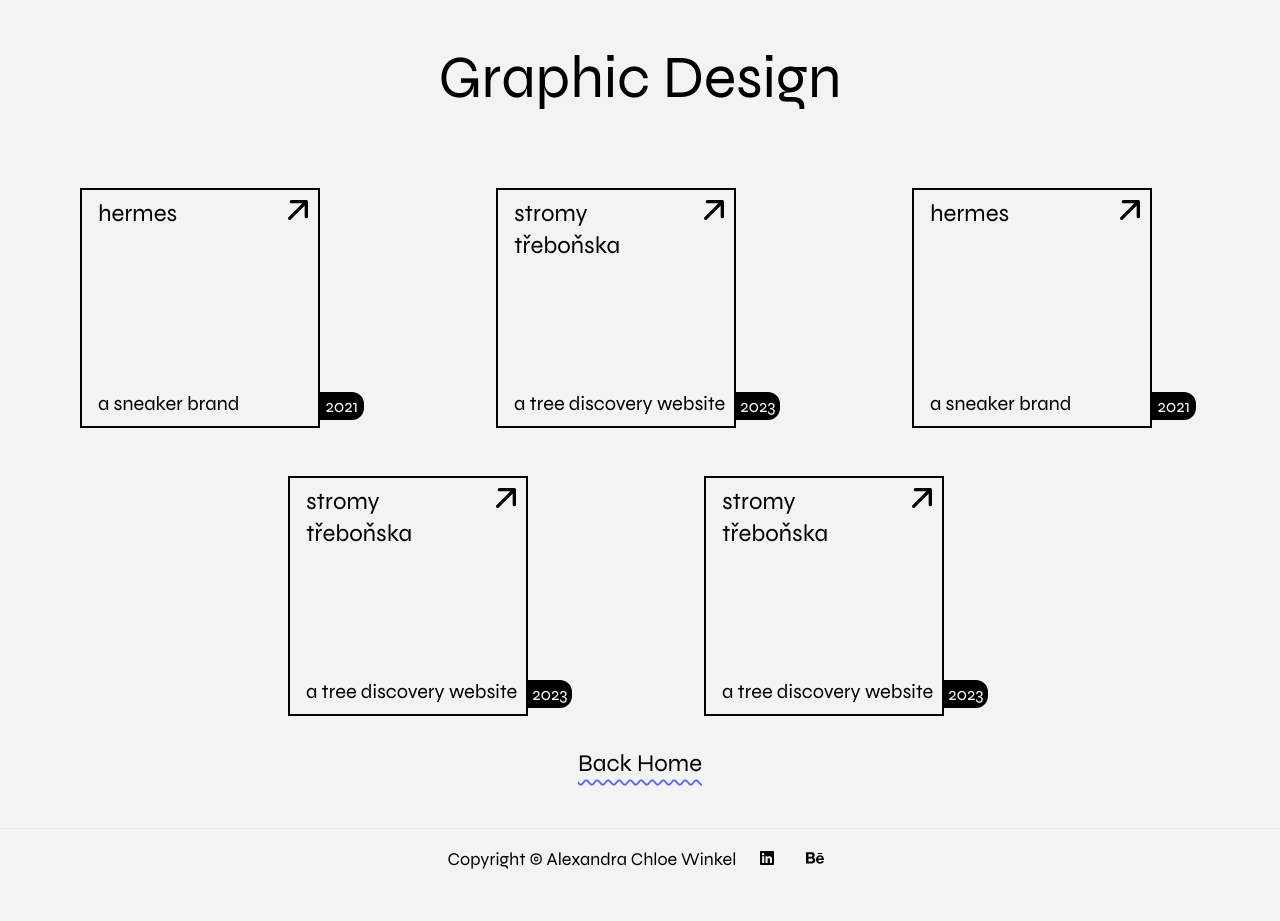
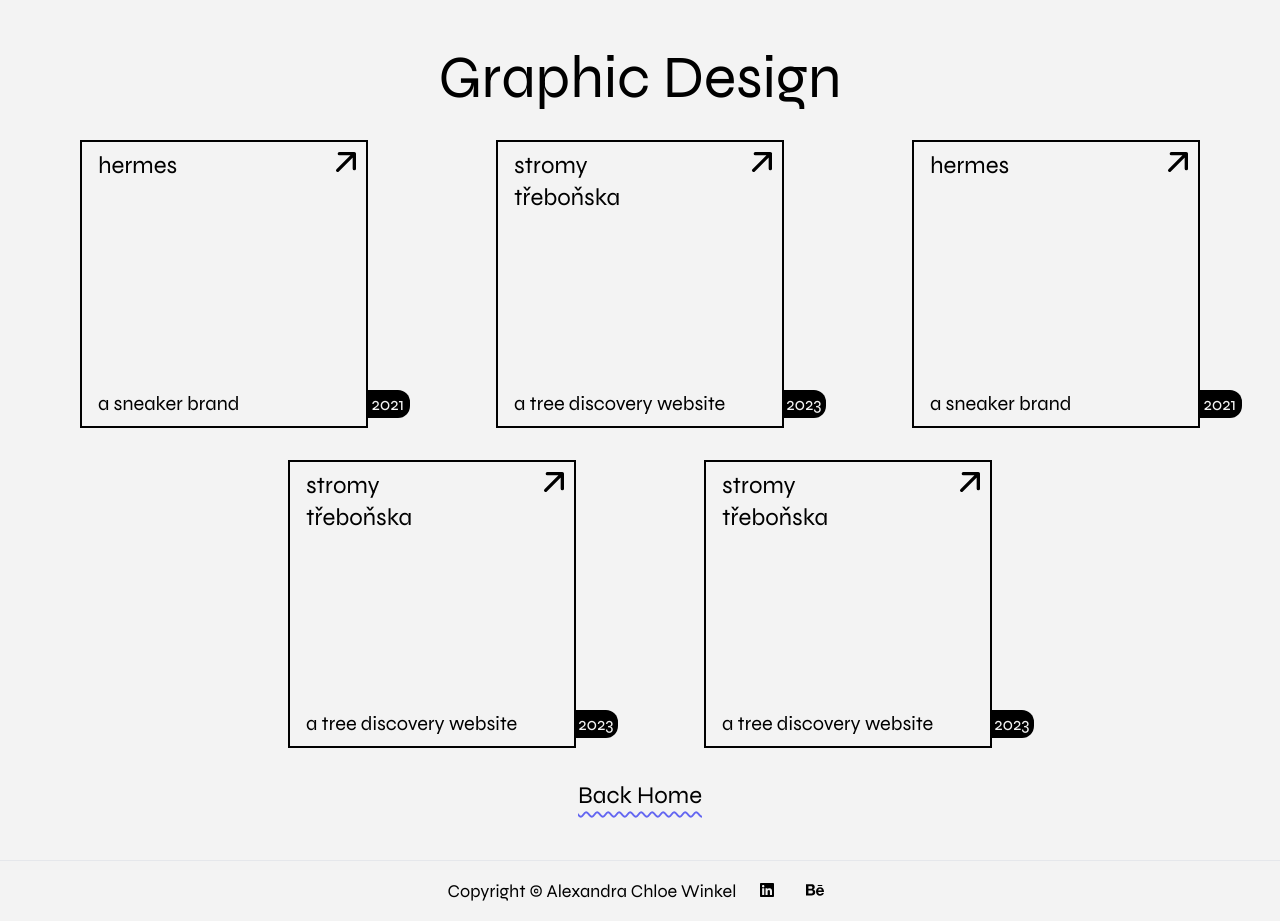
Before and after one commit to fourstepper/chloewinkel.com-nextjs, a Next.js app: page /graphic-design in a window 1280 px wide. Before the commit the page ends 889 px from the top, so only its background shows below. Built offline with nearby package versions, Linux system fonts and the light colour scheme.

Commit message:
feat(site): fix /graphic-design page alignment

```diff
--- a/src/app/graphic-design/page.tsx
+++ b/src/app/graphic-design/page.tsx
@@ -6,7 +6,7 @@
   return (
     <div className="flex flex-col gap-8">
       <Header heading="Graphic Design" />
-      <div className="flex flex-row flex-wrap place-content-center items-center gap-x-16 xl:gap-x-32">
+      <div className="flex flex-row flex-wrap place-content-center items-center gap-x-16 gap-y-8 xl:gap-x-32">
         <GraphicDesignLinkBox
           description="a sneaker brand"
           href="/graphic-design/hermes"
--- a/src/app/not-found.tsx
+++ b/src/app/not-found.tsx
@@ -1,10 +1,12 @@
 import { BackHome } from "@BackHome";
+import { Header } from "@Header";
 
 const NotFoundError = () => {
   return (
-    <div className="top-[30%] fixed">
-      <h1 className="text-8xl">Page not found, sorry!</h1>
-      <div className="py-16" />
+    <div>
+      {/* <h1 className="text-6xl">Page not found, sorry!</h1> */}
+      <Header heading="Page not found, sorry!" />
+      <div className="my-16" />
       <BackHome />
     </div>
   );
--- a/src/components/GraphicDesignLinkBox.tsx
+++ b/src/components/GraphicDesignLinkBox.tsx
@@ -15,8 +15,8 @@
 }) => {
   return (
     <Link href={href}>
-      <div className="relative h-72 w-72">
-        <div className="relative top-[100%] h-60 w-60 translate-y-[-100%] border-2 border-solid border-black">
+      <div className="h-48 w-48 sm:h-72 sm:w-72">
+        <div className="relative top-[100%] m-auto h-[100%] w-[100%] translate-y-[-100%] border-2 border-solid border-black">
           <p className="absolute left-4 top-2 w-36 text-2xl">{title}</p>
           <p className="absolute bottom-2 left-4 text-xl">{description}</p>
           <div className="absolute right-0 top-0">
@@ -27,9 +27,9 @@
               width={40}
             />
           </div>
-        </div>
-        <div className="absolute bottom-2 right-1 w-11 rounded-r-xl bg-black text-center text-lg text-[#f3f3f3]">
-          {year}
+          <div className="absolute -right-11 bottom-2 w-11 rounded-r-xl bg-black text-center text-lg text-[#f3f3f3]">
+            {year}
+          </div>
         </div>
       </div>
     </Link>
```
Also changed, not shown: vercel.json.
